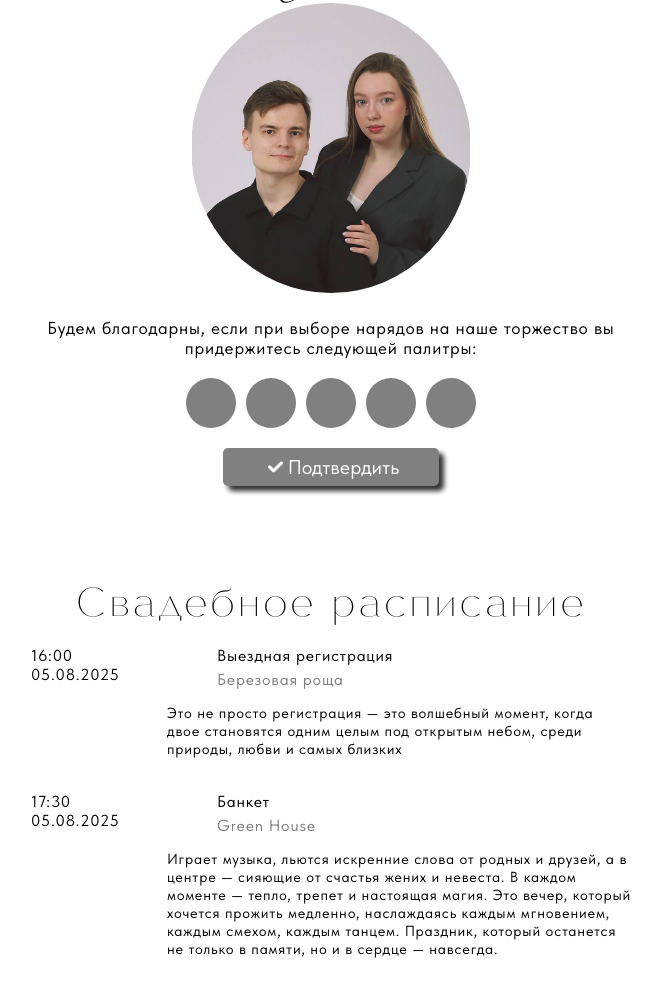
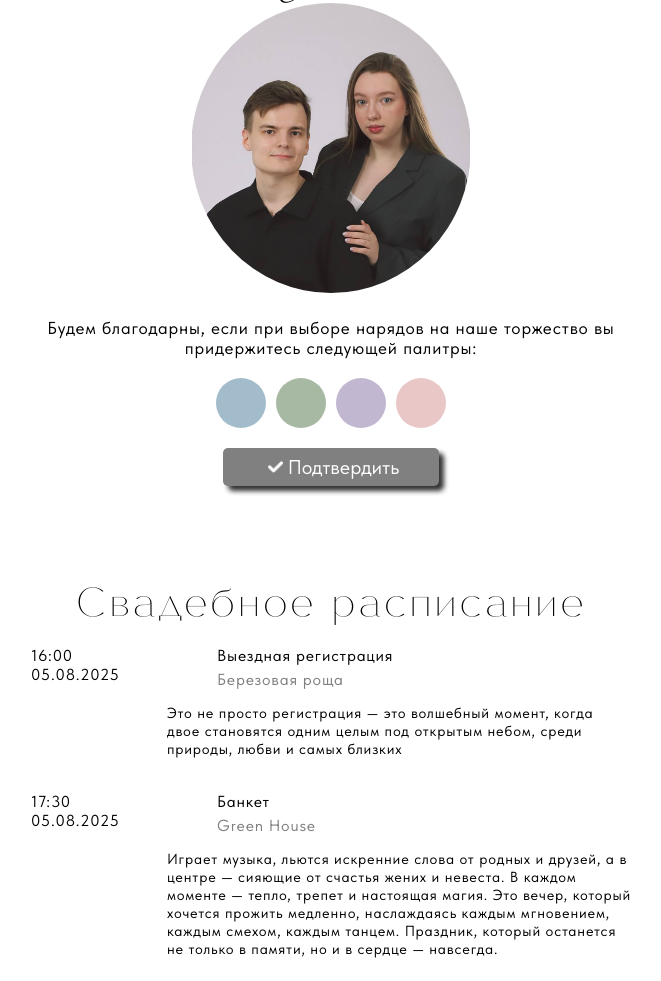
Before and after one commit to jzybd/Wedding, a plain HTML site: page index.html in a window 1280 px wide. Shown: the part 2652-3633 px from the top of the page, without its empty margins (309-970 px from the left). Drawn offline with nearby package versions, Linux system fonts and the light colour scheme.

Commit message:
full version

```diff
--- a/index.html
+++ b/index.html
@@ -123,11 +123,10 @@
                 Будем благодарны, если при выборе нарядов на
                 наше торжество вы придержитесь следующей палитры:</div>
                 <div class="palette__info-colors">
-                    <div class="info-colors"></div>
-                    <div class="info-colors"></div>
-                    <div class="info-colors"></div>
-                    <div class="info-colors"></div>
-                    <div class="info-colors"></div>
+                    <div class="info-colors blue"></div>
+                    <div class="info-colors green"></div>
+                    <div class="info-colors lavanda"></div>
+                    <div class="info-colors pink"></div>
                 </div>
             </div>
             <div id="confirm-block" class="fade-block active">
@@ -177,6 +176,7 @@
                       </div>
                     </div>
                     <input type="hidden" name="_captcha" value="false">
+                    <input type="hidden" name="_next" value="http://127.0.0.1:5500/Wedding/#confirm-block">
                     <button type="submit" class="survey-send-btn">Отправить ответы</button>
                   </form>
             </div>
--- a/style.css
+++ b/style.css
@@ -25,6 +25,22 @@
 body {
     font-family: 'Patriciana', sans-serif;
     letter-spacing: 0.05em;
+}
+
+.blue {
+    background-color: #a3bccb;
+}
+
+.green {
+    background-color: #A8B9A3;
+}
+
+.lavanda {
+    background-color: #C1B7D0;
+}
+
+.pink {
+    background-color: #EAC7C7;
 }
 
 .patriciana-text {
@@ -227,7 +243,6 @@ h1 {
     width: 50px;
     height: 50px;
     border-radius: 50%;
-    background-color: gray;
 }
 
 
```
